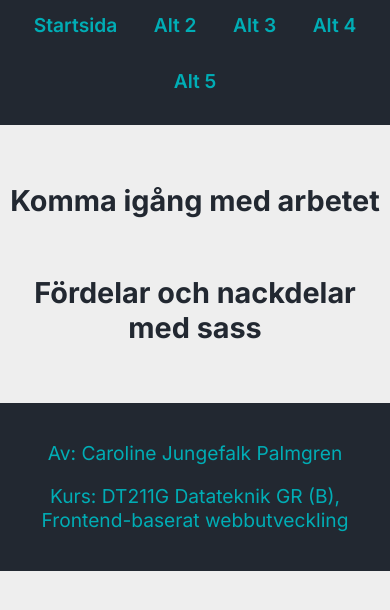
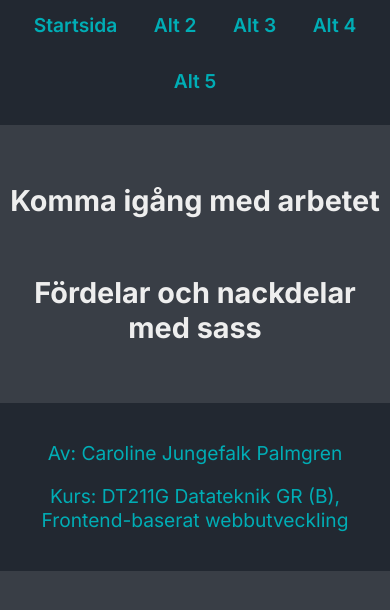
Before and after one commit to Jungefalk/moment1, a website built with Parcel: page src/SASS.html in a window 390 px wide. Shown: the part 106-716 px from the top of the page. Built offline with nearby package versions, Linux system fonts and the dark colour scheme.

Commit message:
Flyttat media query för darkmode till body

```diff
--- a/src/scss/_base.scss
+++ b/src/scss/_base.scss
@@ -1,6 +1,6 @@
+
 
 //Variabler
-
 $font-style: 'inter', 'sans-serif';
 $third-color: #00ADB5;
 
@@ -30,23 +30,7 @@ $secondary-color-dm: #222831;
 }
 
 //placeholder för bakgrund- och textfärg för header och footer
-
 %headerFooterStyles {
     background-color: $secondary-color;
     color: $third-color;
 }
-
-// media queriy - mörkt tema
-
-@media (prefers-color-scheme: dark) {
-
-    body {
-        background-color: $primary-color-dm;
-        color: $text-color-dm;
-    }
-
-    .mainHeader, .mainFooter{
-        background-color: $secondary-color-dm;
-    }
-
-}
--- a/src/scss/_body.scss
+++ b/src/scss/_body.scss
@@ -7,3 +7,18 @@ body {
     margin: 0;
     padding: 0;
 }
+
+// media query - mörkt tema
+
+@media (prefers-color-scheme: dark) {
+
+    body {
+        background-color: base.$primary-color-dm;
+        color: base.$text-color-dm;
+    }
+
+    .mainHeader, .mainFooter{
+        background-color: base.$secondary-color-dm;
+    }
+
+}
```
Also changed, not shown: src/scss/_mainContainer.scss (line endings or trailing spaces).
